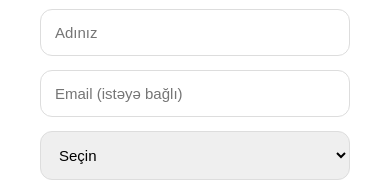
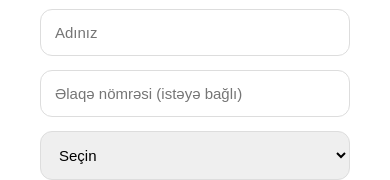
Before and after one commit to ali23iyul/coffee-house, a plain HTML site: page feedback.html in a window 390 px wide. Shown: the part 272-452 px from the top of the page. Drawn offline with Linux system fonts and the light colour scheme.

Commit message:
Add phone number input to feedback form
Added a phone input field to the feedback form.

```diff
--- a/feedback.html
+++ b/feedback.html
@@ -105,7 +105,7 @@
 
       <input type="text" name="name" placeholder="Adınız" required>
 
-      <input type="email" name="email" placeholder="Email (istəyə bağlı)">
+      <input type="tel" name="phone" placeholder="Əlaqə nömrəsi (istəyə bağlı)" pattern="[0-9+ ]{7,15}">
 
       <select name="type" required>
         <option value="">Seçin</option>
```
